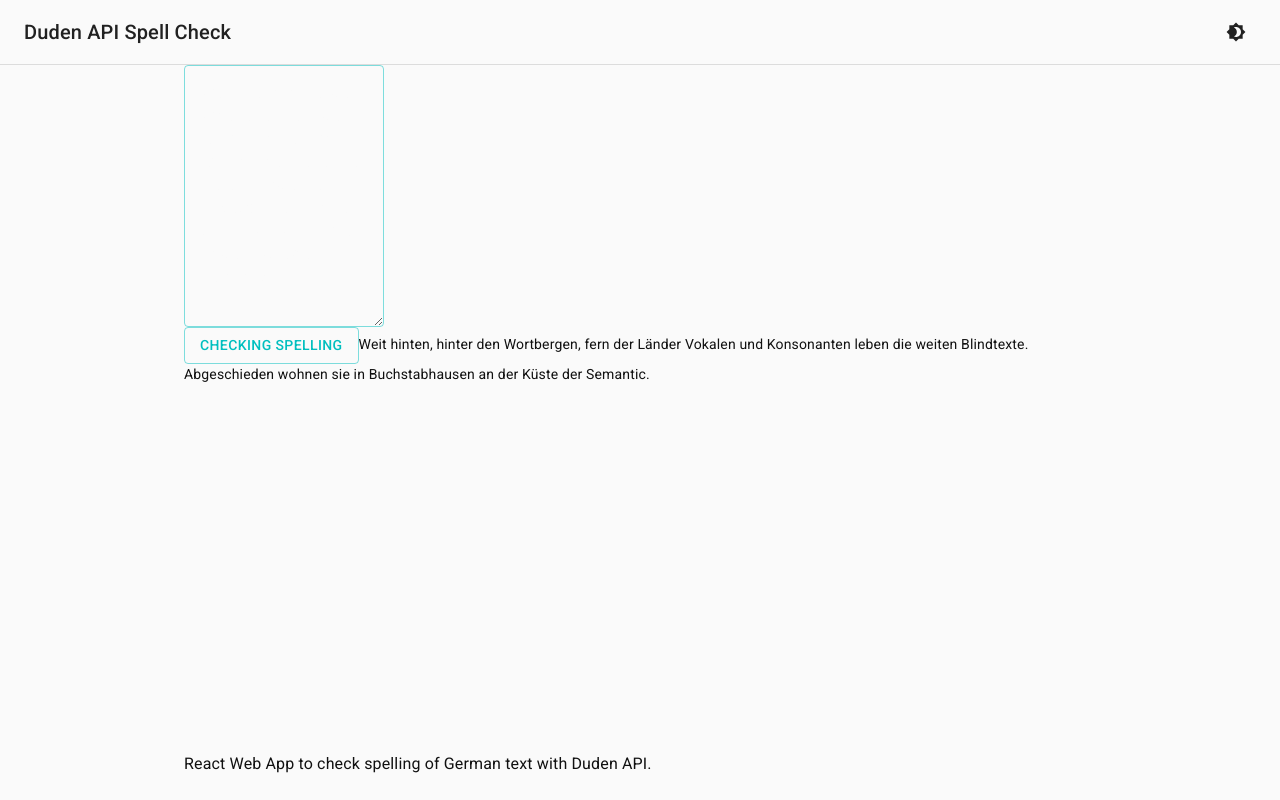
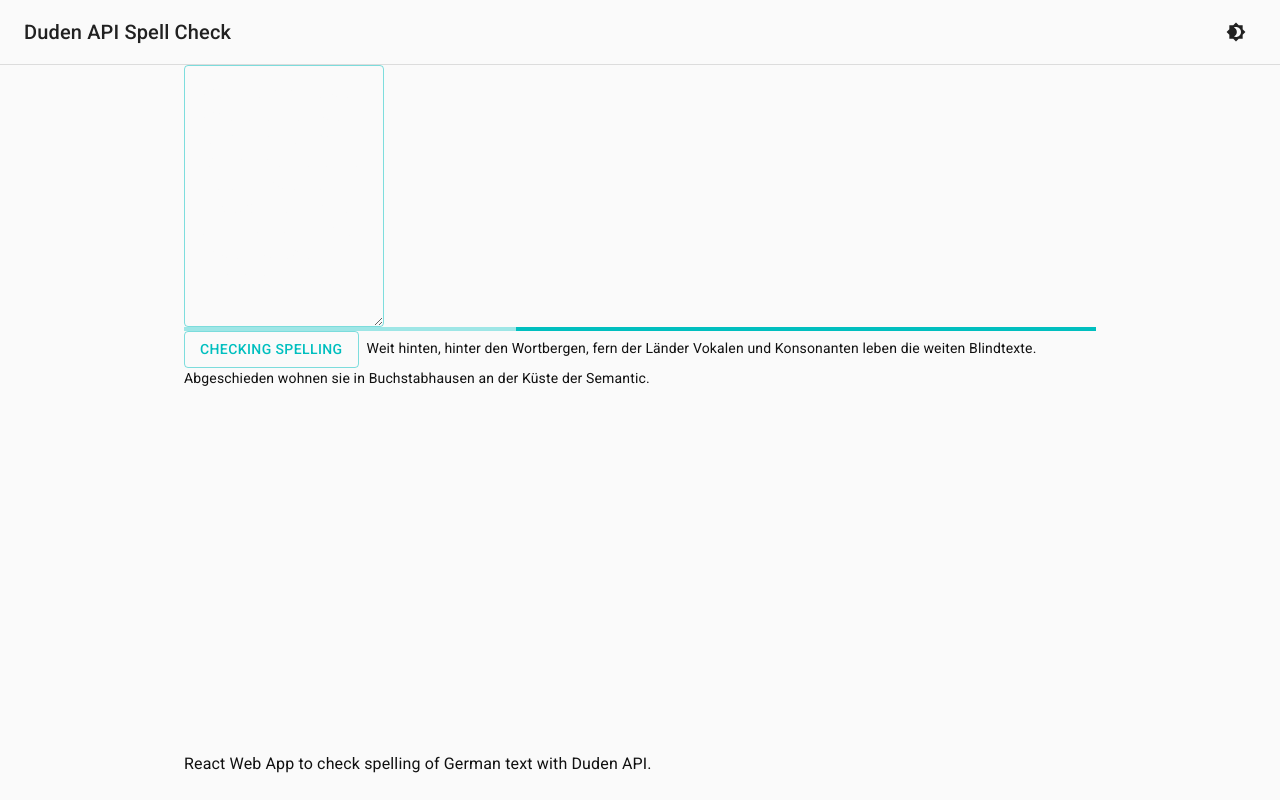
Before and after one commit to JoHoop/duden-api-spell-check, a React (Create React App) app: page / in a window 1280 px wide. Both pictures are taken after a click on the button "CHECK SPELLING". Built offline with nearby package versions, Linux system fonts and the light colour scheme; no server answers.

Commit message:
Add loading bar

```diff
--- a/src/Components/GrammarCheck.js
+++ b/src/Components/GrammarCheck.js
@@ -1,6 +1,10 @@
 import React, { useState } from "react";
-import { TextareaAutosize } from "@material-ui/core";
-import { Button } from "@material-ui/core";
+import {
+  Button,
+  Box,
+  TextareaAutosize,
+  LinearProgress,
+} from "@material-ui/core";
 import { makeStyles } from "@material-ui/core/styles";
 import Highlighter from "react-highlight-words";
 import "./GrammarCheck.css";
@@ -83,16 +87,19 @@
         onChange={onChange}
         className={classes.textField}
       />
+      {isLoading && <LinearProgress />}
       <Button variant="outlined" color="primary" onClick={checkSpelling}>
         {isLoading ? "Checking spelling" : "Check spelling"}
       </Button>
 
+      <Box component="span" m={1}>
         <Highlighter
           searchWords={spellErrors}
           autoEscape={true}
           textToHighlight={inputText}
           highlightTag={Highlight}
         />
+      </Box>
     </>
   );
 };
--- a/src/Pages/HomePage.js
+++ b/src/Pages/HomePage.js
@@ -6,7 +6,7 @@
 import { GrammarCheck } from "../Components/GrammarCheck";
 
 const useStyles = makeStyles((theme) => ({
-  homePage: {
+  root: {
     display: "flex",
     flexDirection: "column",
     minHeight: "100vh",
@@ -17,7 +17,7 @@
   const classes = useStyles();
 
   return (
-    <div className={classes.homePage}>
+    <div className={classes.root}>
       <Header />
       <Container maxWidth="md">
         <GrammarCheck />
```
Lines whose indentation alone changed are shown as unchanged.
